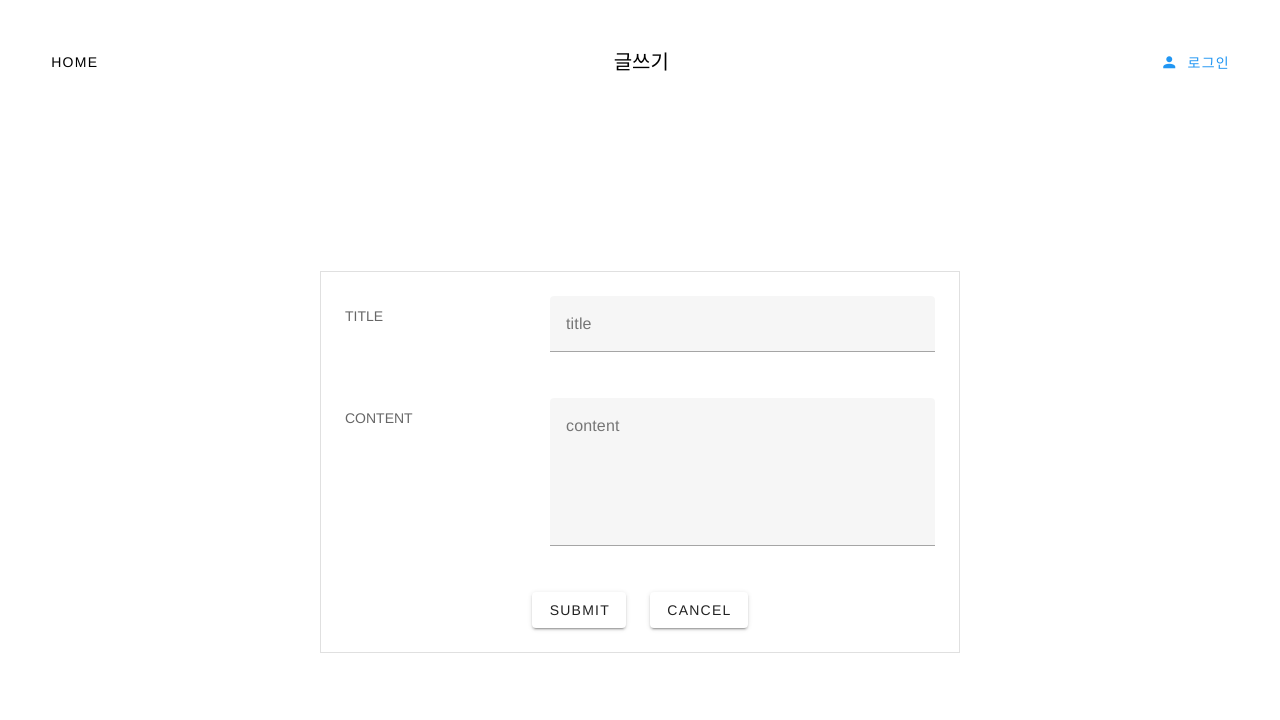
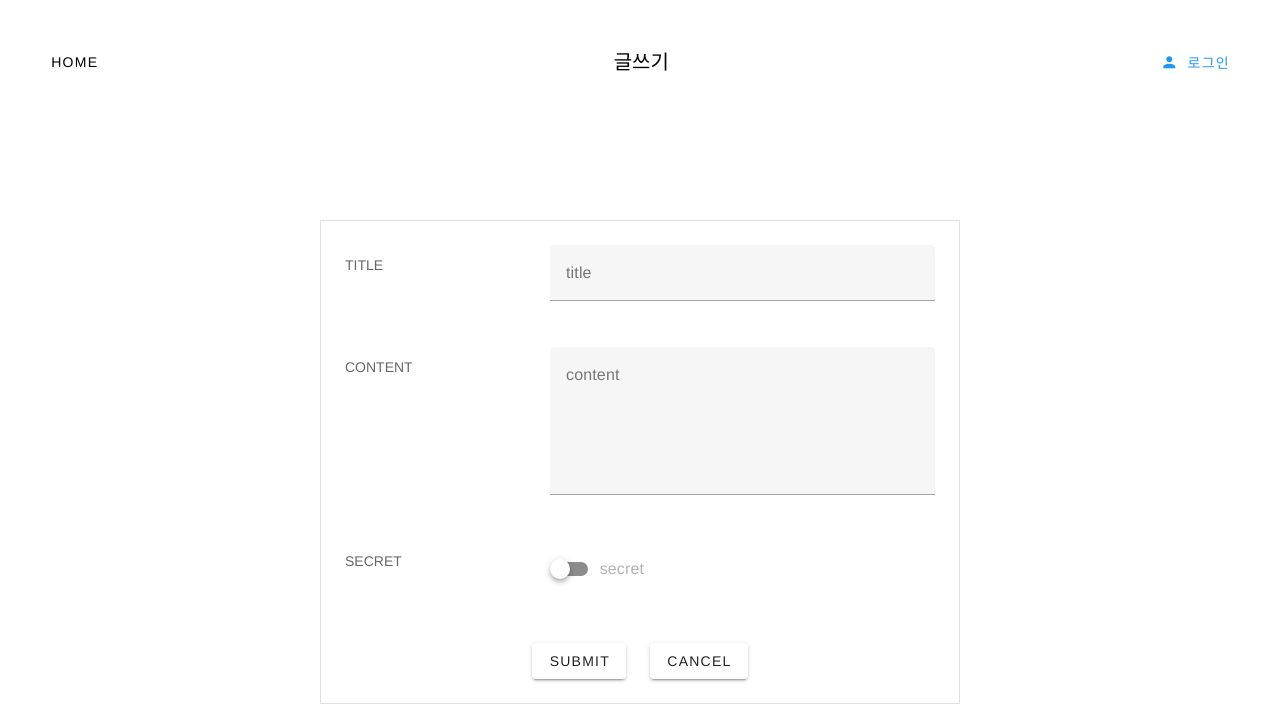
Before and after one commit to SangKyunSeo/nest-jwt-project, a Vue app in the folder frontend/: page /writeBoard in a window 1280 px wide. Shown: the top 720 px of the page. Built offline with nearby package versions, Linux system fonts and the light colour scheme; what vue-cookies would draw is missing.

Commit message:
fix: 글쓰기 폼 UI 변경

```diff
--- a/frontend/src/components/common/form/WriteForm.vue
+++ b/frontend/src/components/common/form/WriteForm.vue
@@ -20,16 +20,25 @@
                 <span v-if="contentWarn" class="text-red font-weight-bold">Content length is fullfilled</span>
             </v-col>
         </v-row>
+        <v-row>
+            <v-col cols="4">
+                <v-list-subheader>SECRET</v-list-subheader>
+            </v-col>
+            <v-col cols="8">
+                <v-switch id="secretLabel" color="primary" v-model="isSecret" true-value="1" false-value="0"
+                    @change="secretChangeEvent">
+                    <template v-slot:label>
+                        <span id="switchLabel" style="color:grey">secret</span>
+                    </template>
+                </v-switch>
+            </v-col>
+        </v-row>
         <v-row justify="center">
             <v-col cols="auto">
-                <v-btn>
-                    submit
-                </v-btn>
+                <v-btn @click="doWrite">submit</v-btn>
             </v-col>
             <v-col cols="auto">
-                <v-btn>
-                    cancel
-                </v-btn>
+                <v-btn @click="cancelWrite">cancel</v-btn>
             </v-col>
         </v-row>
     </v-sheet>
@@ -47,11 +56,14 @@
  */
 
 import { ref, Ref } from 'vue';
+import { useRouter } from 'vue-router';
 
 let title: Ref<string> = ref('');
 let content: Ref<string> = ref('');
 let titleWarn: Ref<boolean> = ref(false);
 let contentWarn: Ref<boolean> = ref(false);
+let isSecret: Ref<string> = ref('0');
+const router = useRouter();
 
 const checkLengthValidate = (type: string): void => {
     if (type === 'title') {
@@ -61,5 +73,39 @@ const checkLengthValidate = (type: string): void => {
     }
 }
 
+// 유효성 검사
+const inputValidate = (type: string, v: string): boolean => {
+    if (v.trim().length === 0) {
+        alert(`${type.toUpperCase()} must not empty!`);
+        return false;
+    }
 
+    if (v.includes(' ')) {
+        alert(`${type.toUpperCase()} must not include space!`);
+        return false;
+    }
+
+    return true;
+}
+
+const doWrite = async (): Promise<boolean> => {
+
+    if (!inputValidate('title', title.value)) return false;
+    if (!inputValidate('content', content.value)) return false;
+
+
+}
+
+const cancelWrite = (): void => {
+    router.push('/');
+}
+
+const secretChangeEvent = (): void => {
+    if (isSecret.value === '1') {
+        document.getElementById('switchLabel')!.style.color = 'red';
+        document.getElementById('switchLabel')!.style.fontWeight = 'bold';
+    } else {
+        document.getElementById('switchLabel')!.style.color = 'grey';
+    }
+}
 </script>
--- a/frontend/src/constant/constant.ts
+++ b/frontend/src/constant/constant.ts
@@ -1,6 +1,6 @@
 export default Object.freeze({
-    regexList : {
-        KOREA_REGEX : /^[ㄱ-ㅎ|가-힣]+$/,
-        PASSWORD_REGEX : /^[a-z|A-Z|0-9]+$/
-    }
-})
+    regexList: {
+        KOREA_REGEX: /^[ㄱ-ㅎ|가-힣]+$/,
+        PASSWORD_REGEX: /^[a-z|A-Z|0-9]+$/,
+    },
+});
```
